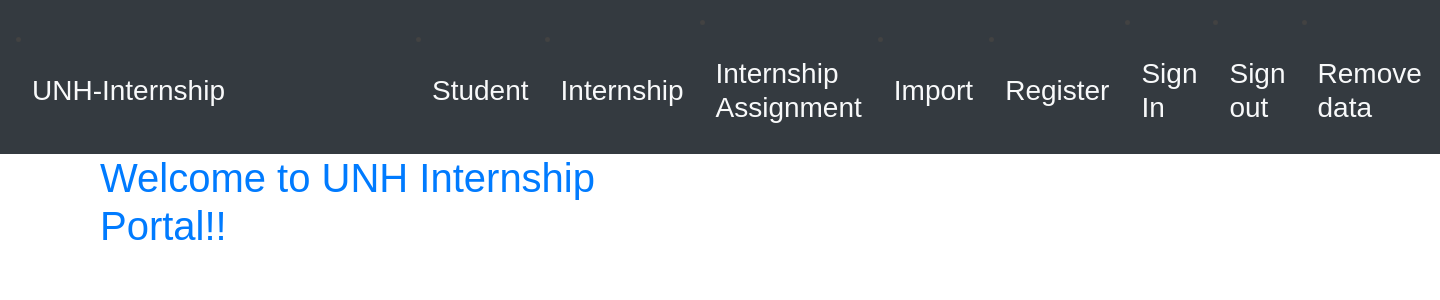
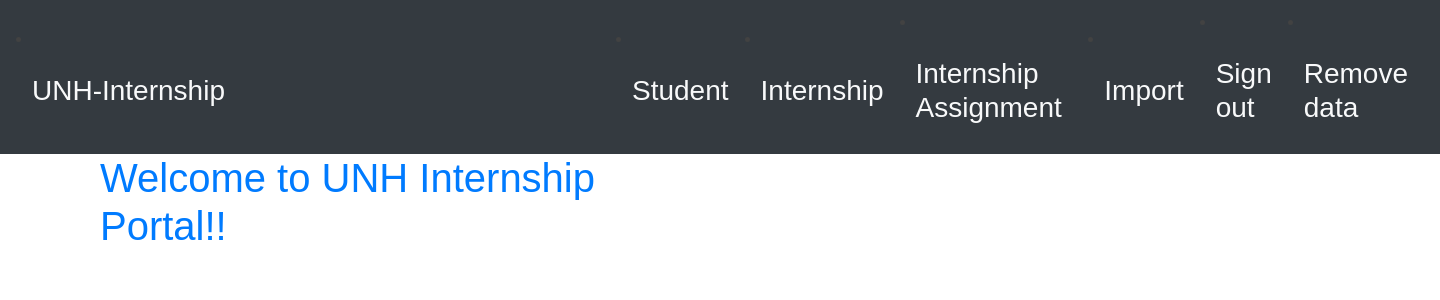
Before and after one commit to zt1020/FullStackFinal, a Django app: page /home/ in a window 1440 px wide. Shown: the top 300 px of the page. Run offline with Django 3.2, Linux system fonts and the light colour scheme; some libraries are stand-ins or nearby versions.

Commit message:
modified login and register

```diff
--- a/templates/accounts/login.html
+++ b/templates/accounts/login.html
@@ -1,4 +1,3 @@
-{% extends 'base.html' %}
 
 {% block content %}
     <br/><br/><br/>
--- a/templates/accounts/register.html
+++ b/templates/accounts/register.html
@@ -1,4 +1,3 @@
-{% extends 'base.html' %}
 {% block content %}
 <!DOCTYPE html>
 <html>
@@ -22,7 +21,7 @@ body {
 
 .input-group-append
 {
-  width: 50%;
+  width: 20%;
   padding: 4px;
   margin: 1px 0 15px 0;
   display: inline-block;
@@ -125,6 +124,7 @@ a {
 				{{form.errors}}
 
 				<div class="mt-4">
+          <br/>
 					<div class="d-flex justify-content-center links">
 						Already have an account? <a href="{% url 'login' %}" class="ml-2">Login</a>
 					</div>
--- a/templates/base.html
+++ b/templates/base.html
@@ -21,7 +21,7 @@
 
         <li class="nav-item active">
 
-        <div class="logo" style="width: 400px;">
+        <div class="logo" style="width: 600px;">
 
           <h3> <a class="nav-link text-light"> UNH-Internship </a><h3>
 
@@ -57,30 +57,13 @@
                 Import <span class="sr-only">(current)</span></a></h3>
             </li>
 
-            <li class="nav-item active" >
-              <h3><a class="nav-link text-light" href="{% url 'register' %}" role="button">Register</a></h3>
-            </li>
-
-
-
-              <div >
-
-              <li class="nav-item active">
-                <h3><a class="nav-link text-light" href="{% url 'login' %}">Sign In</a></h3>
-              </li>
-
-             </div>
-
-            <div >
 
             <li class="nav-item active">
 
               <h3><a class="nav-link text-light" href="{% url 'logout' %}">Sign out</a></h3>
 
             </li>
-          </div>
 
-          <div>
             <li class="nav-item active">
 
               <h3><a class="nav-link text-light" href="{% url 'remove_data' %}">Remove data</a></h3>
@@ -88,7 +71,7 @@
             </li>
 
            </div>
-        </div>
+
       </nav>
 
     </div>
```
